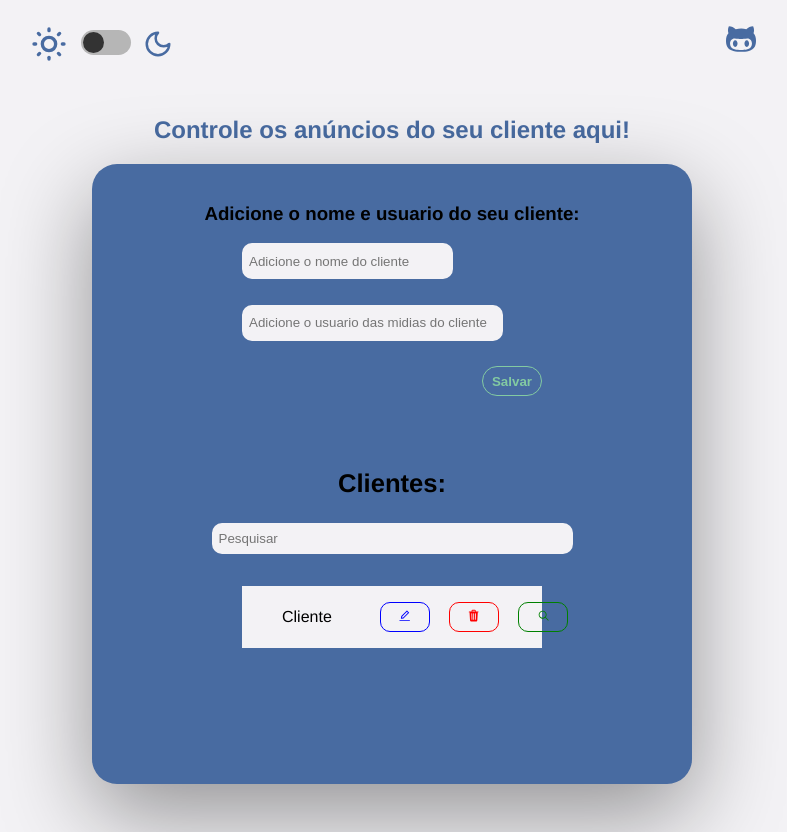
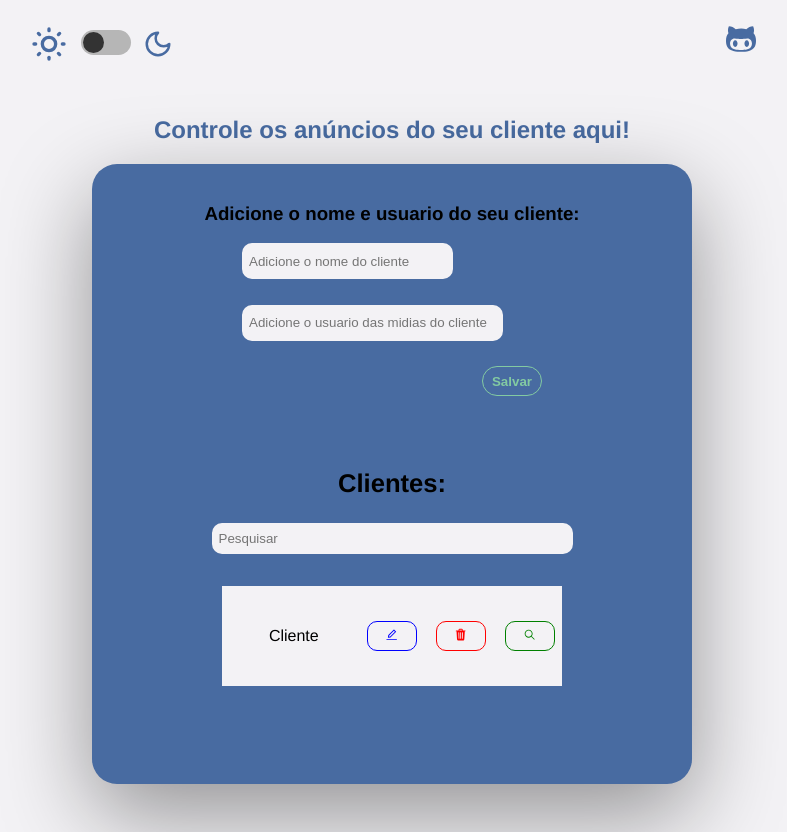
Before and after one commit to LukasLimalkl/trafego-front, a Next.js app: page / in a window 1280 px wide. Shown: the whole page, without its empty margins (248-1035 px from the left). Built offline with nearby package versions, Linux system fonts and the light colour scheme.

Commit message:
feat: changing classname and display client

```diff
--- a/src/components/clientsForm/index.tsx
+++ b/src/components/clientsForm/index.tsx
@@ -9,7 +9,7 @@ export default function ClientsForm() {
         <div className="search-container">
           <input type="text" placeholder="Pesquisar" />
         </div>
-        <form action="" className="all-clients">
+        <form action="" className="form-clients">
           <ul className="ul-clients">
             <li className="list-clients">
               <span>Cliente</span>
--- a/src/components/clientsForm/styles.ts
+++ b/src/components/clientsForm/styles.ts
@@ -21,10 +21,15 @@ export const Container = styled.div`
     outline: 0;
   }
 
-  .all-clients {
+  .form-clients {
     background-color: #f3f2f5;
     width: 300px;
+    height: 100px;
     margin-top: 2rem;
+    display: flex;
+    justify-content: center;
+    align-items: center;
+    padding: 0 20px;
   }
 
   .title-clients {
@@ -41,11 +46,6 @@ export const Container = styled.div`
     gap: 3rem;
   }
 
-  .button-box {
-    display: flex;
-    flex-direction: column;
-  }
-
   span {
     display: flex;
     align-items: center;
```
